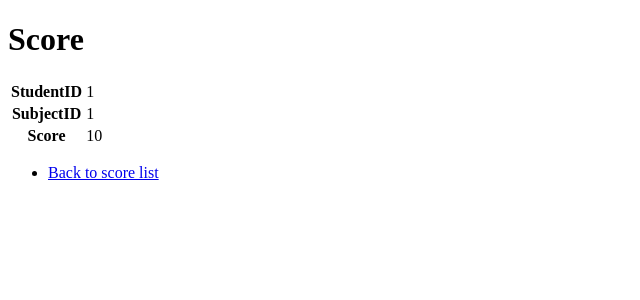
After one commit to TerminatorxxD/student_management_web, a Symfony app: template templates/score/show.html.twig in a window 1280 px wide. The commit adds this page. Shown: the top 300 px of the page, without its empty margins (0-640 px from the left). Run offline with Twig, Linux system fonts and the light colour scheme; the template is opened without the code that fills it: most values are stand-ins (such as "Sample title", 1, 10 or a date in 2020); some libraries are stand-ins or nearby versions.

Commit message:
Score finding

```diff
--- a/templates/score/index.html.twig
+++ b/templates/score/index.html.twig
@@ -9,17 +9,15 @@
         <thead>
         <tr>
             <th>Student ID</th>
-{#            <th>Student Name</th>#}
             <th>Subject ID</th>
             <th>Score</th>
+            <th><a href="{{ path('score_create') }} " class='btn btn-success'>Create</a></th>
         </tr>
         </thead>
         <tbody>
         {% for score in scores %}
             <tr>
-{#                <td><a href="{{ path('car_show', { 'id': car.id }) }}">{{ car.id }}</a></td>#}
                 <td>{{ score.StudentID }}</td>
-{#                <td>{{ score.StudentIDgetfullname() }}</td>#}
                 <td>{{ score.SubjectID }}</td>
                 <td>{{ score.score }}</td>
             </tr>
--- /dev/null
+++ b/templates/score/show.html.twig
@@ -0,0 +1,28 @@
+{% extends 'base.html.twig' %}
+
+{% block body %}
+    <h1>Score</h1>
+
+    <table>
+        <tbody>
+        <tr>
+            <th>StudentID</th>
+            <td>{{ score.StudentID }}</td>
+        </tr>
+        <tr>
+            <th>SubjectID</th>
+            <td>{{ score.SubjectID }}</td>
+        </tr>
+        <tr>
+            <th>Score</th>
+            <td>{{ score.Score }}</td>
+        </tr>
+        </tbody>
+    </table>
+
+    <ul>
+        <li>
+            <a href="{{ path('score') }}">Back to score list</a>
+        </li>
+    </ul>
+{% endblock %}
```
Also changed, not shown: src/Controller/ScoreController.php (+41 -36 lines), src/Repository/ScoreRepository.php (+7 -9 lines).
